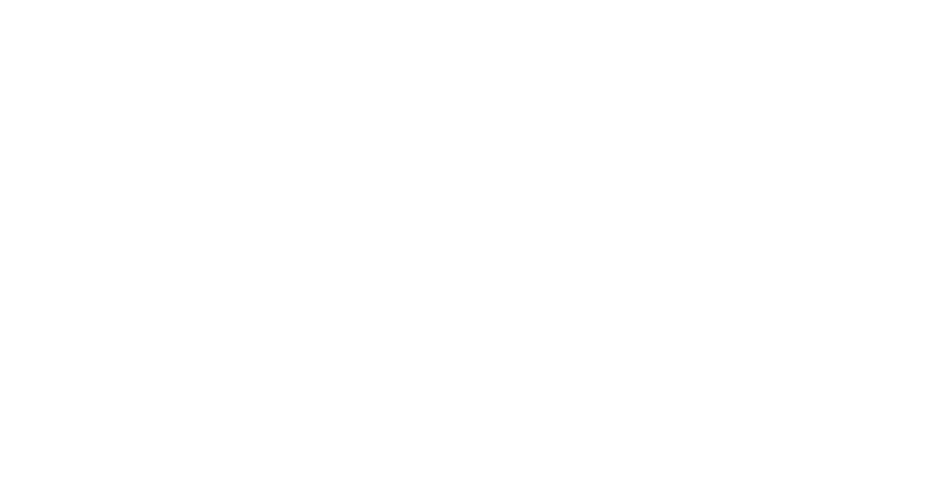
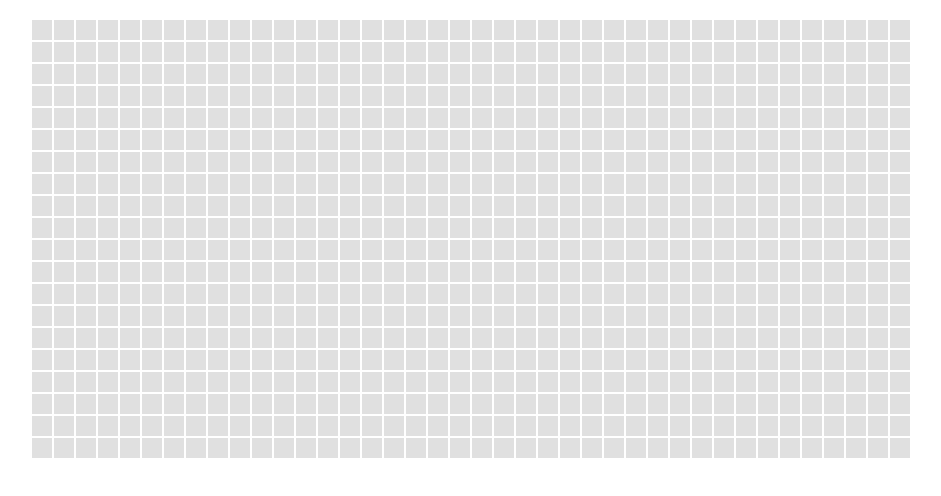
Before and after one commit to acciojob/Color-board-Naman1000, a website: page main.html in a window 1280 px wide. Shown: the whole page, without its empty margins (169-1110 px from the left). Drawn offline with Linux system fonts and the light colour scheme.

Commit message:
created a submission

```diff
--- a/main.html
+++ b/main.html
@@ -8,6 +8,7 @@
 
 <body>
 	<!-- the entire body must be written by student -->
+	 <div class="container" id="board"></div>
     <script type="text/javascript" src="./script.js">
 </script>
 
--- a/script.js
+++ b/script.js
@@ -1 +1,30 @@
 //your JS code here. If required.
+const board = document.getElementById("board");
+const numSquares = 800;
+
+// Random hex color
+function getRandomColor() {
+  const letters = "0123456789ABCDEF";
+  let color = "#";
+  for (let i = 0; i < 6; i++) {
+    color += letters[Math.floor(Math.random() * 16)];
+  }
+  return color;
+}
+
+// Create squares
+for (let i = 0; i < numSquares; i++) {
+  const square = document.createElement("div");
+  square.classList.add("square");
+
+  square.addEventListener("mouseover", () => {
+    const randomColor = getRandomColor();
+    square.style.backgroundColor = randomColor;
+
+    setTimeout(() => {
+      square.style.backgroundColor = "#e0e0e0";
+    }, 1000); // Revert after 1 second
+  });
+
+  board.appendChild(square);
+}
--- a/styles.css
+++ b/styles.css
@@ -1 +1,15 @@
 /*  your css code here. If applicable */
+.container {
+  display: grid;
+  grid-template-columns: repeat(40, 20px);
+  gap: 2px;
+  margin: 20px auto;
+  width: fit-content;
+}
+
+.square {
+  width: 20px;
+  height: 20px;
+  background-color: #e0e0e0;
+  transition: background-color 1s ease; /* Smooth fade */
+}
```
